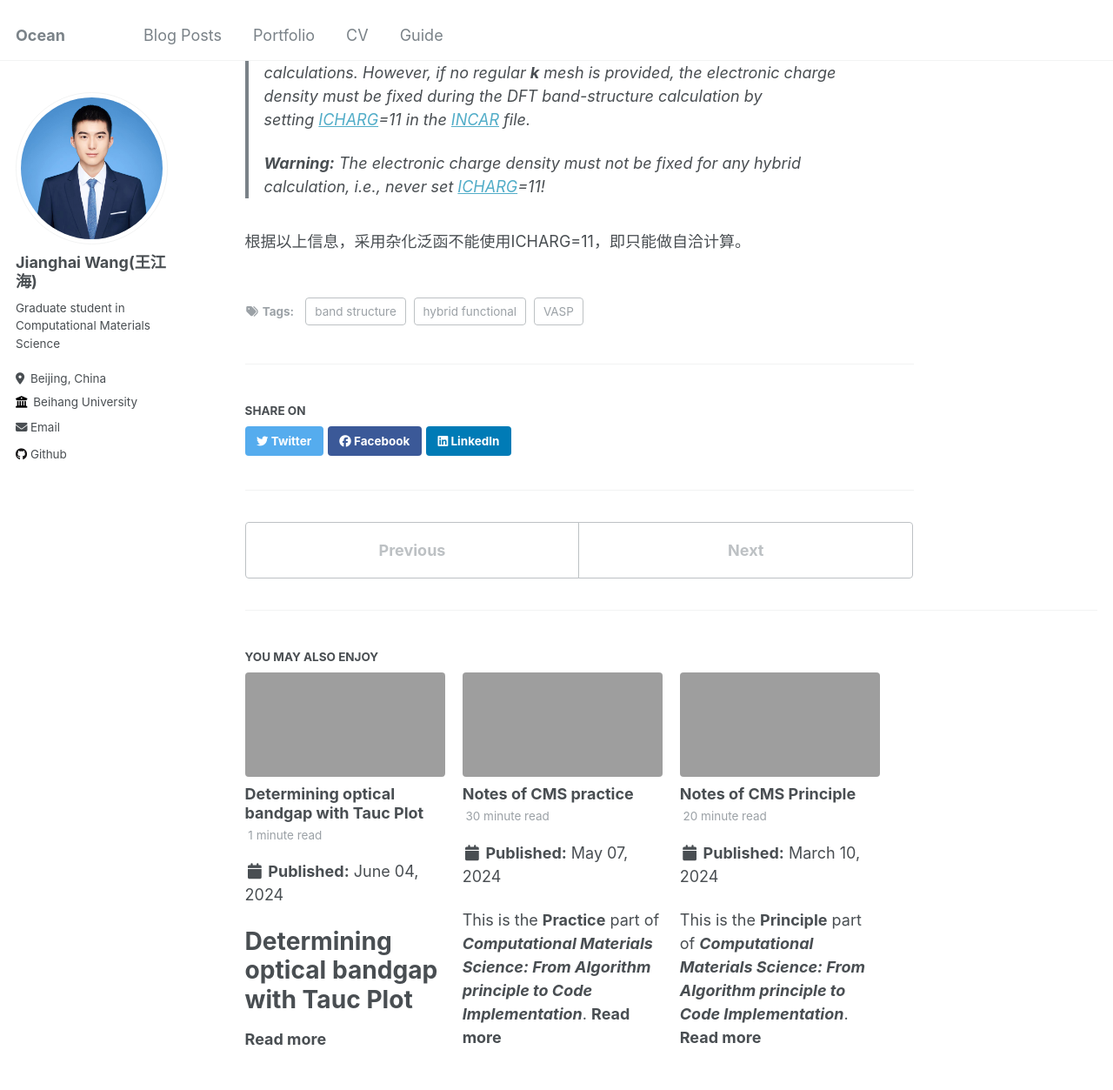
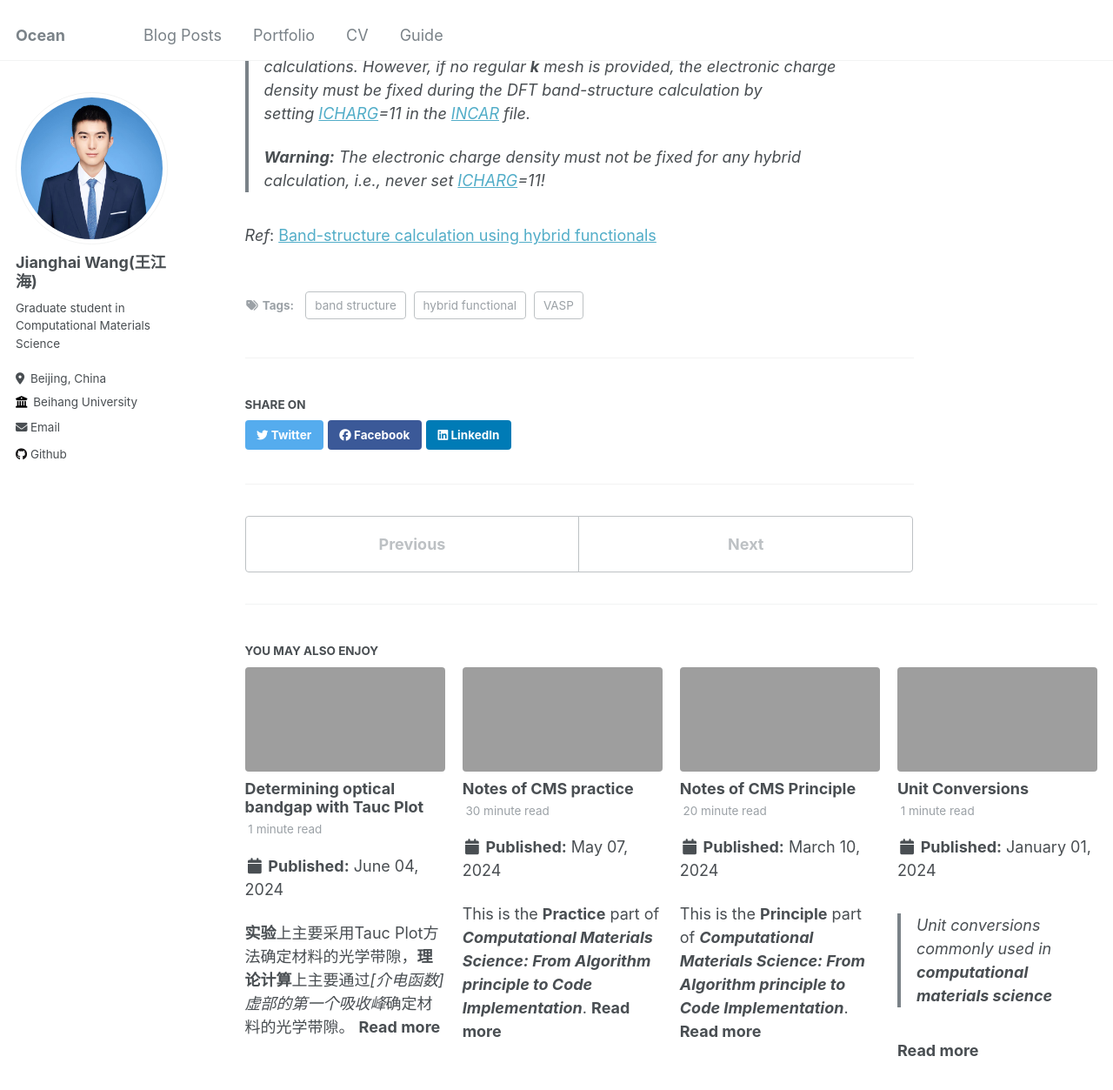
Before and after one commit to Ocean-JH/Ocean-JH.github.io, a Jekyll site: the page built from _posts/2024-06-01-band-structure-calculation-using-hybrid-functionals.md, in a window 1280 px wide and 1400 px high, scrolled down 361 px. Shown: the top 1253 px of the window at 87% size. Built offline with Jekyll 4.4.1, drawn with Linux system fonts in a browser that asks for light colours; some of the changed lines change nothing that is shown; some of the changed text lies outside the part shown.

Commit message:
post blog

```diff
--- /dev/null
+++ b/_posts/2024-01-01-unit-conversions.md
@@ -0,0 +1,80 @@
+---
+title: 'Unit Conversions'
+date: 2024-01-01
+tags:
+  - unit
+---
+
+>  Unit conversions commonly used in ***computational materials science***
+
+*Notice*: The following is mainly based on the [content](http://greif.geo.berkeley.edu/~driver/conversions.html) of [Prof. Burkhard Militzer at UC Berkeley](http://greif.geo.berkeley.edu/), with some corrections.
+
+## Pressure:
+
+$$
+\begin{aligned}
+& 1 \:eV/\AA^3 = 160.21766208 \:GPa \\
+& 1 \:Ha/{Bohr}^3 = 29421.02648438959 \:GPa \\
+& 1 \:GPa = 10 \:kbar = 145037.738007218 \:pound/{inch}^2 \\
+& 1 \:atm = 1.01325 \:bar = 0.000101325 \:GPa \\
+& 1 \:pascal = 1.0 \times 10^{-9} \:GPa
+\end{aligned}
+$$
+
+## Force:
+
+$$
+\begin{aligned}
+& 1 \:Ry/Bohr = 25.71104309541616 \:eV/\AA \\
+& 1 \:Ha/Bohr = 51.42208619083232 \:eV/\AA
+\end{aligned}
+$$
+
+
+
+## Energy:
+
+$$
+\begin{aligned}
+& 1 \:Hartree = 2 \:Ryd = 27.211396 \:eV (nist - 27.21138386) \\
+& 1 \:kJ/mol = 0.0103642688 \:eV/atom \\
+& 1 \:J = 6.24150965\times10^{18} \:eV (CODATA) \\
+& 1 \:eV = 1.6021766208\times10^{-19} \:J
+\end{aligned}
+$$
+
+## Length:
+
+$$
+1 \:Bohr = 0.529177208 \:\AA
+$$
+
+## Temperature:
+
+$$
+\begin{aligned}
+& 1 \:k_B=3.166815\times10^{-6} \:Ha/K = 8.617343*10^{-5} \:eV/K \\
+& 1 \:eV = 1 \:k_BT = 11604.505008 \:K (~10^4 \:K)
+\end{aligned}
+$$
+
+## Chemical Accuracy:
+
+$$
+\begin{aligned}
+& 1 \:kcal/mol = 43.36 \:meV/atom \\
+& chemical \:accuracy = 1 \:kcal/mol \:or \:4 \:kJ/mol
+\end{aligned}
+$$
+
+## Quantity
+
+$$
+1 \:mol = 6.02214179 \times 10^{23}
+$$
+
+## Frequency
+
+$$
+1 \:THz = 33.35641 \:cm^{-1} = 4.13567 \:meV
+$$
--- a/_posts/2024-06-01-band-structure-calculation-using-hybrid-functionals.md
+++ b/_posts/2024-06-01-band-structure-calculation-using-hybrid-functionals.md
@@ -7,7 +7,7 @@ tags:
   - hybrid functional
 ---
 
-# [Band-structure calculation using hybrid functionals](https://www.vasp.at/wiki/index.php/Band-structure_calculation_using_hybrid_functionals)
+采用杂化泛函不能使用ICHARG=11，即只能进行自洽计算。
 
 > **a significant difference between hybrid band-structure calculations and DFT band-structure calculations**:
 >
@@ -15,4 +15,5 @@ tags:
 >
 > **Warning:** The electronic charge density must not be fixed for any hybrid calculation, i.e., never set [ICHARG](https://www.vasp.at/wiki/index.php/ICHARG "ICHARG")=11!
 
-根据以上信息，采用杂化泛函不能使用ICHARG=11，即只能做自洽计算。
+
+*Ref*: [Band-structure calculation using hybrid functionals](https://www.vasp.at/wiki/index.php/Band-structure_calculation_using_hybrid_functionals)
--- a/_posts/2024-06-04-determining-optical-bandgap-with-tauc-plot.md
+++ b/_posts/2024-06-04-determining-optical-bandgap-with-tauc-plot.md
@@ -6,7 +6,7 @@ tags:
   - tauc plot
 ---
 
-# Determining optical bandgap with Tauc Plot
+**实验**上主要采用Tauc Plot方法确定材料的光学带隙，**理论计算**上主要通过*[介电函数]虚部的第一个吸收峰*确定材料的光学带隙。
 
 >  A [**Tauc plot**](https://en.wikipedia.org/wiki/Tauc_plot) is used to determine the **optical bandgap**, or Tauc bandgap, of either **disordered** or **amorphous** semiconductors.
 >
@@ -23,7 +23,3 @@ tags:
 > - $r$ = 3 for indirect [forbidden](https://en.wikipedia.org/wiki/Forbidden_mechanism "Forbidden mechanism") transitions
 >
 > Again, the resulting plot (quite often, incorrectly identified as a Tauc plot) has a distinct linear region that, extrapolated to the abscissa, yields the energy of the optical bandgap of the material.
-
-
-
-**实验**上主要采用Tauc Plot方法确定材料的光学带隙，**计算**上未见使用该方法，主要通过介电函数虚部的第一个吸收峰确定材料的光学带隙。
```
